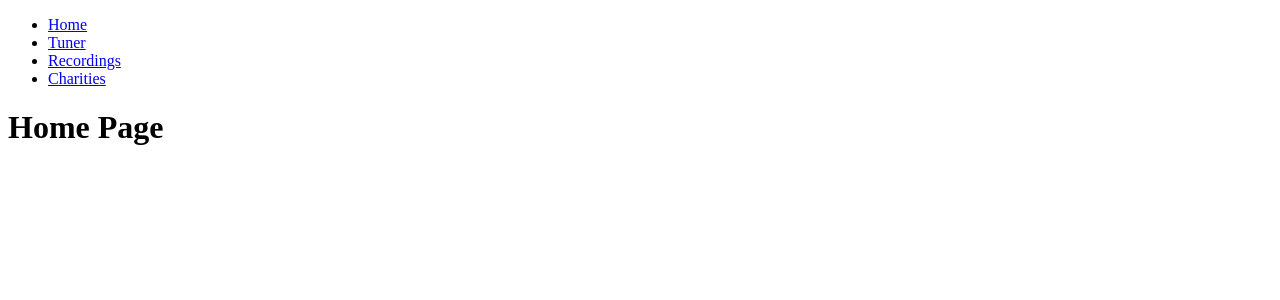
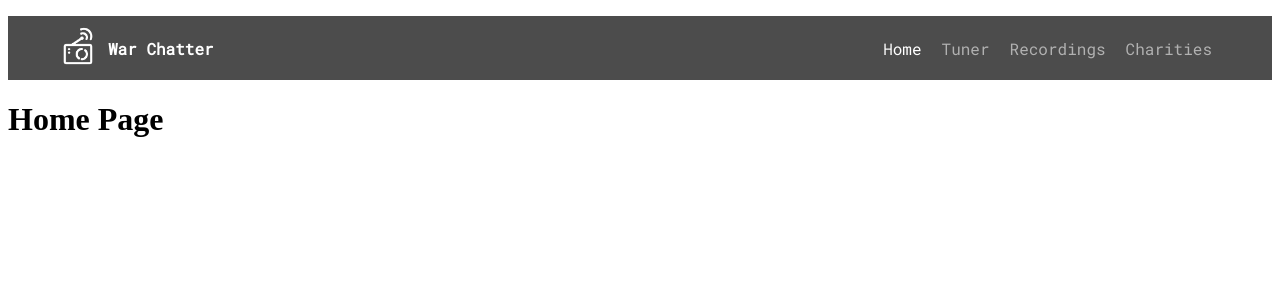
Before and after one commit to brianross93/warchatter, a React (Create React App) app: page / in a window 1280 px wide. Shown: the top 300 px of the page. Built offline with nearby package versions, Linux system fonts and the light colour scheme.

Commit message:
added navbar styling

```diff
--- a/src/components/navbar/NavBar.css
+++ b/src/components/navbar/NavBar.css
@@ -0,0 +1,36 @@
+.NavBar {
+  background-color: #4C4C4C;
+}
+
+#logo {
+  width: 40px;
+  margin: 10px;
+}
+
+.nav, .title, .navlinks {
+  list-style: none;
+  display: flex;
+  flex-direction: row;
+  align-items: center;
+}
+
+.link {
+  text-decoration: none;
+  font-family: 'Roboto Mono';
+  padding: 10px;
+}
+
+.nav {
+  justify-content: space-between;
+}
+
+.title {
+  padding: 0;
+  font-family: 'Roboto Mono';
+  font-weight: bolder;
+  color: #FFFFFF
+}
+
+.navlinks {
+  margin-right: 50px;
+}
--- a/src/components/navbar/NavBar.js
+++ b/src/components/navbar/NavBar.js
@@ -4,11 +4,85 @@ import './NavBar.css'
 export default function NavBar() {
   return (
     <div className="NavBar">
-      <ul>
-        <li><NavLink to='/'>Home</NavLink></li>
-        <li><NavLink to='/tuner'>Tuner</NavLink></li>
-        <li><NavLink to='/recordings'>Recordings</NavLink></li>
-        <li><NavLink to='/charities'>Charities</NavLink></li>
+      <ul className="nav">
+        <li>
+          <ul className="title">
+            <li><img id="logo" src="./logo_white.png" alt="logo"/></li>
+            <li id="title">War Chatter</li>
+          </ul>
+        </li>
+        <li>
+          <ul className="navlinks">
+            <li>
+              <NavLink
+                to='/'
+                className={'link'}
+                style={({ isActive }) =>
+                  isActive
+                    ? {
+                        color: '#FFFFFF',
+                      }
+                    : {
+                        color: '#B1B1B1',
+                      }
+                    }
+              >
+                Home
+              </NavLink>
+            </li>
+            <li>
+              <NavLink
+                to='/tuner'
+                className={'link'}
+                style={({ isActive }) =>
+                isActive
+                  ? {
+                      color: '#FFFFFF',
+                    }
+                  : {
+                      color: '#B1B1B1',
+                    }
+                  }
+              >
+                Tuner
+              </NavLink>
+            </li>
+            <li>
+              <NavLink
+                to='/recordings'
+                className={'link'}
+                style={({ isActive }) =>
+                isActive
+                  ? {
+                      color: '#FFFFFF',
+                    }
+                  : {
+                      color: '#B1B1B1',
+                    }
+                  }
+              >
+                Recordings
+              </NavLink>
+            </li>
+            <li>
+              <NavLink
+                to='/charities'
+                className={'link'}
+                style={({ isActive }) =>
+                isActive
+                  ? {
+                      color: '#FFFFFF',
+                    }
+                  : {
+                      color: '#B1B1B1',
+                    }
+                  }
+              >
+                Charities
+              </NavLink>
+            </li>
+          </ul>
+        </li>
       </ul>
     </div>
   );
```
Also changed, not shown: public/logo_white.png (added).
